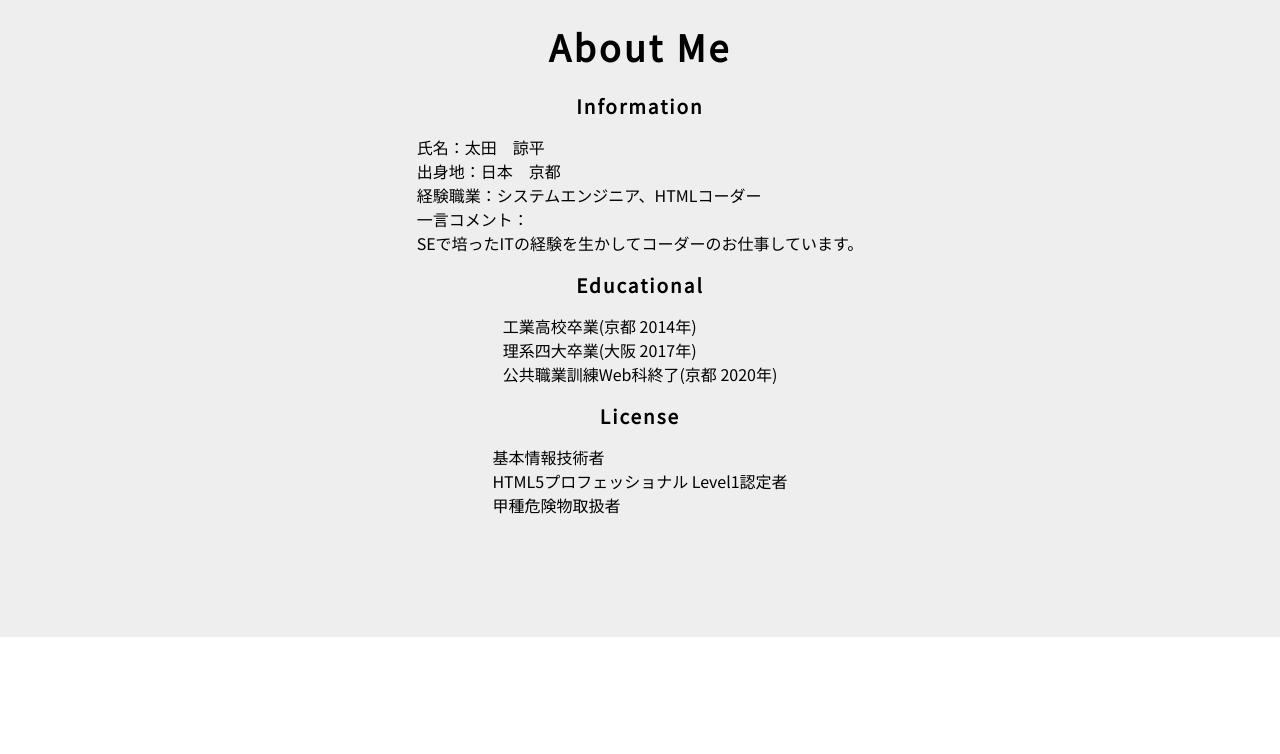
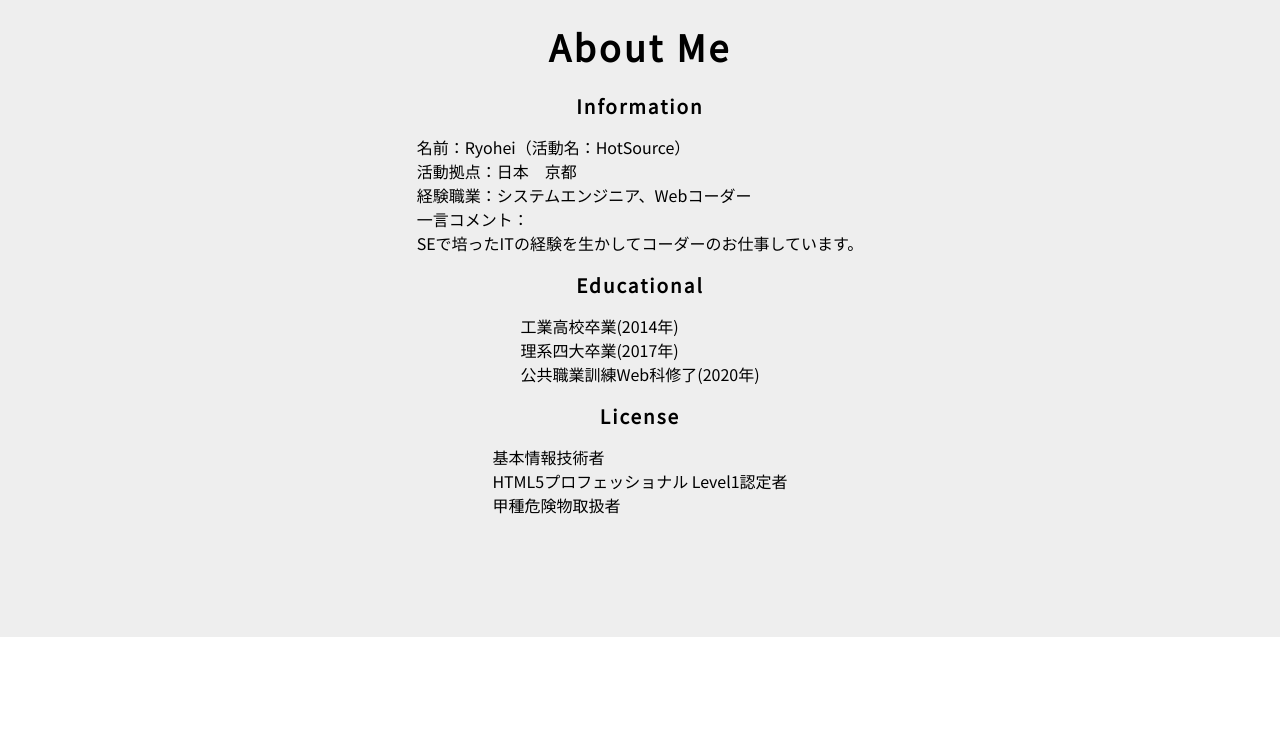
Before and after one commit to 4NAN10/ryohei-s-portfolio, a plain HTML site: page index.html in a window 1280 px wide. Shown: the part 900-1654 px from the top of the page. Drawn offline with Linux system fonts and the light colour scheme; a web font is replaced by a local one.

Commit message:
実名を修正

```diff
--- a/index.html
+++ b/index.html
@@ -78,18 +78,18 @@
                     <img src="img/kao.png" alt="">
                   </div> -->
                   <ul class="about__ul">
-                    <li>氏名：太田　諒平</li>
-                    <li>出身地：日本　京都</li>
-                    <li>経験職業：システムエンジニア、HTMLコーダー</li>
+                    <li>名前：Ryohei（活動名：HotSource）</li>
+                    <li>活動拠点：日本　京都</li>
+                    <li>経験職業：システムエンジニア、Webコーダー</li>
                     <li>一言コメント：<br>SEで培ったITの経験を生かしてコーダーのお仕事しています。</li>
                   </ul>
                 </div>
                 <h3 class="sub-title">Educational</h3>
                 <div class="about__educational mb-sm">
                   <ul class="about__ul">
-                    <li>工業高校卒業(京都 2014年)</li>
-                    <li>理系四大卒業(大阪 2017年)</li>
-                    <li>公共職業訓練Web科終了(京都 2020年)</li>
+                    <li>工業高校卒業(2014年)</li>
+                    <li>理系四大卒業(2017年)</li>
+                    <li>公共職業訓練Web科修了(2020年)</li>
                   </ul>
                 </div>
                 <h3 class="sub-title">License</h3>
@@ -489,7 +489,7 @@
             </ul>
           </nav>
           <div class="footer__copyright">
-            &copy; 2020 Ryohei Oota
+            &copy; 2020 Ryohei (HotSource)
           </div>
         </footer>
       </div>
```
